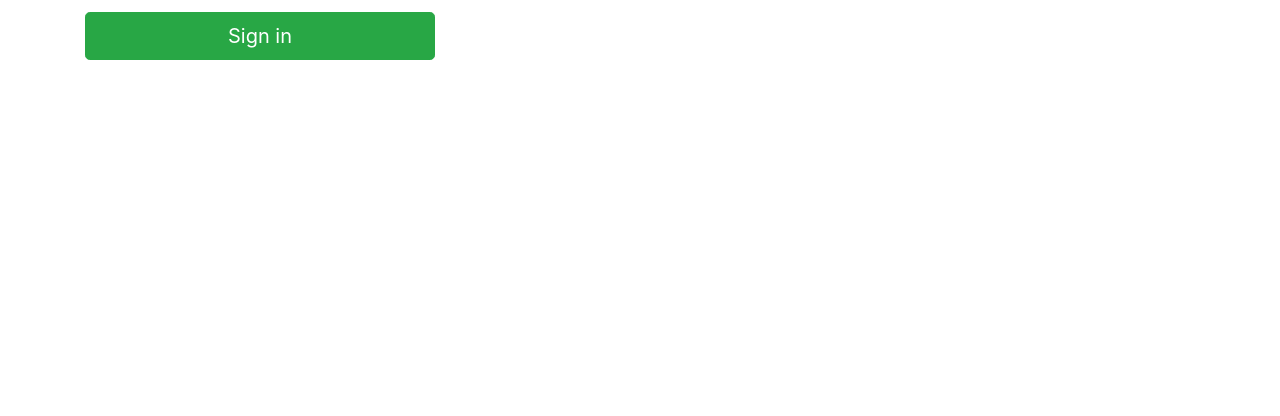
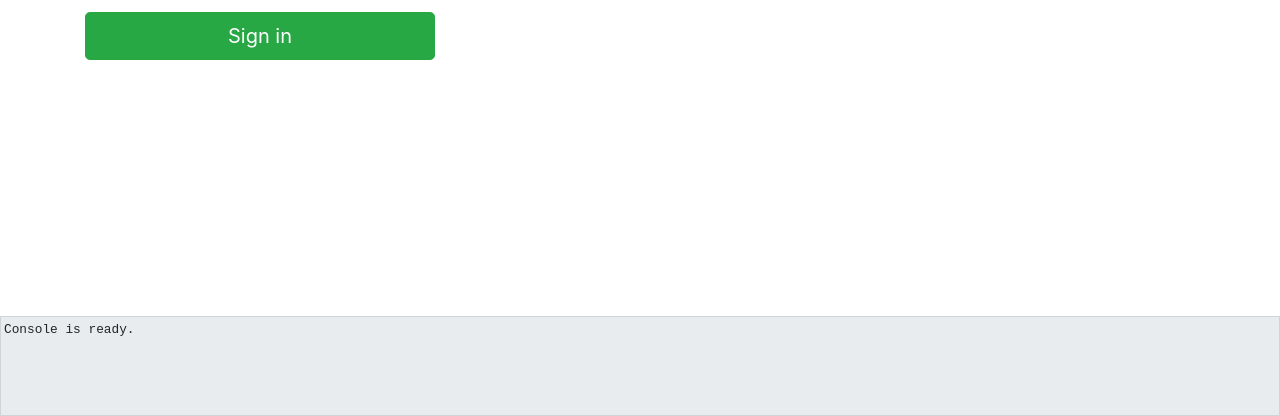
Before and after one commit to rlichiere/rallyman, a Django app: page /signup in a window 1280 px wide. Shown: the part 384-800 px from the top of the page. Run offline with Django 3.2, Linux system fonts and the light colour scheme; the visitor is signed in with stand-in values (Sample User, id 1); data that the repository does not hold is empty; some libraries are stand-ins or nearby versions.

Commit message:
* cleanup

```diff
--- /dev/null
+++ b/main/static/main/css/base.css
@@ -0,0 +1,73 @@
+
+/* Navigation */
+.tooltip div.tooltip-inner {
+    min-width: 100px;
+    max-width: 400px;
+}
+.tooltip div.tooltip-inner h1 {
+    font-size: 1.2rem;
+}
+.tooltip div.tooltip-inner p {
+    text-align: left;
+}
+.dropdown-item-group {
+    margin-left: 10px;
+    font-weight: bold;
+}
+
+/* Page layout */
+.main-page-content {
+    /* PageContent must adapt to the height of navbar and footer in accordance with their respective formulas */
+    margin-top: 56px;     /* = navbar height */
+    margin-bottom: 120px; /* = footerHeight + 20px */
+}
+footer {
+    position: fixed;
+    height: 100px;        /* Default height of footer */
+    bottom: 0;
+    width: 100%;
+}
+#MainPageConsole {
+    padding: 3px;
+    border: 1px #ced4da solid;
+    background-color: #e9ecef;
+    font-family: "Courier New", Courier, serif;
+    font-size: 0.8em;
+
+    /* default */
+    display: none;
+}
+
+/* Shortcuts */
+a.btrr-0, label.btrr-0, span.btrr-0 {
+    border-top-right-radius: 0 !important;
+}
+a.btrr-1, label.btrr-1, span.btrr-1 {
+    border-top-right-radius: .25rem !important;
+}
+a.bbrr-0, label.bbrr-0, span.bbrr-0 {
+    border-bottom-right-radius: 0 !important;
+}
+a.bbrr-1, label.bbrr-1, span.bbrr-1 {
+    border-bottom-right-radius: .25rem !important;
+}
+a.bblr-0, label.bblr-0, span.bblr-0 {
+    border-bottom-left-radius: 0 !important;
+}
+a.bblr-1, label.bblr-1, span.bblr-1 {
+    border-bottom-left-radius: .25rem !important;
+}
+a.btlr-0, label.btlr-0, span.btlr-0 {
+    border-top-left-radius: 0 !important;
+}
+a.btlr-1, label.btlr-1, span.btlr-1 {
+    border-top-left-radius: .25rem !important;
+}
+
+/* Errors */
+pre.error-details {
+    color: #721c24;;
+    border: 1px #f5c6cb solid;
+    background-color: #f8d7da;
+    padding: 7px;
+}
--- /dev/null
+++ b/main/static/main/js/utils_console.js
@@ -0,0 +1,84 @@
+
+
+/* Console
+*
+* Replace and improve the standard console.log
+*
+* By default, Console is configured to act the same way as the standard console: messages given via Console.log are directed to the standard output.
+* However, for reasons of flexibility and performance, messages are not produced by default.
+* Message production can be activated via the `.useConsole` option.
+*   Console.useConsole = true;
+*
+* In addition, it is possible to direct the messages to an UI console:
+*   - Declare the HTML elements that should support the integration of the console via `.setElementContainer()` and `.setElementContent()`
+*       Console.setElementContainer($('#some_container_element'));
+*       Console.setElementContent($('#some_element_for_content'));
+*   - Activate the UI output by calling `.useUIOutput()`
+*       Console.useUIOutput(true)
+* */
+const Console = Object();
+
+
+/* PUBLIC */
+
+
+/* Configuration */
+Console.useConsole = false;
+
+Console._eContainer = null;
+Console._eContent = null;
+
+Console.setElementContainer = function(element) {
+    this._eContainer = element;
+};
+
+Console.setElementContent = function(element) {
+    this._eContent = element;
+};
+
+Console.useStdOutput = function(show) {
+     this._useStd = (show !== false);
+};
+
+Console.useUIOutput = function(show) {
+    this._useUI = (show !== false);
+};
+
+
+/* Exploitation */
+Console.init = function() {
+    if (this.useConsole) {
+
+        if (this._useUI) {
+
+            // todo : adapt css to the console height
+
+            this._eContainer.show();
+        }
+        this.log('Console is ready.')
+    }
+};
+Console.log = function(message) {
+    if (this.useConsole) {
+        if (this._useStd) {
+            console.log(message);
+        }
+
+        if (this._useUI) {
+            let _html;
+            _html = this._eContent.html();
+            if (_html !== '') {
+                _html += '<br />';
+            }
+            _html += message;
+            console.log(_html);
+            this._eContent.html(_html);
+        }
+    }
+};
+
+
+/* PRIVATE */
+
+Console._useStd = true;
+Console._useUI = false;
--- a/main/templates/main/base.html
+++ b/main/templates/main/base.html
@@ -13,7 +13,7 @@
 <head>
     <meta name="viewport" content="width=device-width, initial-scale=1">
     <meta charset="UTF-8">
-    <title>Title</title>
+    <title>Rallyman: {% block page-title %}{% endblock %}</title>
 
     <!-- Latest compiled and minified CSS -->
     <link rel="stylesheet" href="https://maxcdn.bootstrapcdn.com/bootstrap/4.3.1/css/bootstrap.min.css">
@@ -30,80 +30,13 @@
     <!-- Latest compiled JavaScript -->
     <script src="https://maxcdn.bootstrapcdn.com/bootstrap/4.3.1/js/bootstrap.min.js"></script>
 
+    <!-- Main Base CSS -->
+    <link rel="stylesheet" href="{% static 'main/css/base.css' %}">
+
+    <!-- Main Base JavaScript -->
+    <script src="{% static 'main/js/utils_console.js' %}"></script>
+
     <style type="text/css">
-
-        /* Navigation */
-        .tooltip div.tooltip-inner {
-            min-width: 100px;
-            max-width: 400px;
-        }
-        .tooltip div.tooltip-inner h1 {
-            font-size: 1.2rem;
-        }
-        .tooltip div.tooltip-inner p {
-            text-align: left;
-        }
-        .dropdown-item-group {
-            margin-left: 10px;
-            font-weight: bold;
-        }
-
-        /* Page layout */
-        .main-page-content {
-            /* PageContent must adapt to the height of navbar and footer in accordance with their respective formulas */
-            margin-top: 56px;     /* = navbar height */
-            margin-bottom: 120px; /* = footerHeight + 20px */
-        }
-        footer {
-            position: fixed;
-            height: 100px;        /* Default height of footer */
-            bottom: 0;
-            width: 100%;
-        }
-        #MainPageConsole {
-            padding: 3px;
-            border: 1px #ced4da solid;
-            background-color: #e9ecef;
-            font-family: "Courier New", Courier, serif;
-            font-size: 0.8em;
-
-            /* default */
-            display: none;
-        }
-
-        /* Shortcuts */
-        a.btrr-0, label.btrr-0, span.btrr-0 {
-            border-top-right-radius: 0 !important;
-        }
-        a.btrr-1, label.btrr-1, span.btrr-1 {
-            border-top-right-radius: .25rem !important;
-        }
-        a.bbrr-0, label.bbrr-0, span.bbrr-0 {
-            border-bottom-right-radius: 0 !important;
-        }
-        a.bbrr-1, label.bbrr-1, span.bbrr-1 {
-            border-bottom-right-radius: .25rem !important;
-        }
-        a.bblr-0, label.bblr-0, span.bblr-0 {
-            border-bottom-left-radius: 0 !important;
-        }
-        a.bblr-1, label.bblr-1, span.bblr-1 {
-            border-bottom-left-radius: .25rem !important;
-        }
-        a.btlr-0, label.btlr-0, span.btlr-0 {
-            border-top-left-radius: 0 !important;
-        }
-        a.btlr-1, label.btlr-1, span.btlr-1 {
-            border-top-left-radius: .25rem !important;
-        }
-
-        /* Errors */
-        pre.error-details {
-            color: #721c24;;
-            border: 1px #f5c6cb solid;
-            background-color: #f8d7da;
-            padding: 7px;
-        }
 
     </style>
     {% block head %}{% endblock %}
@@ -233,71 +166,18 @@
         </div>
     </div>
 
-    <footer class="fixed-bottom">
-        <div>{% block page-footer %}{% endblock %}</div>
-        <div id="MainPageConsole">
-            <div id="MainPageConsoleContent"></div>
-        </div>
+    <footer class="fixed-bottom" id="MainPageConsole">
+        <div id="MainPageConsoleContent"></div>
     </footer>
 
     <script>
-        let Console = Object();
-
-        /* PUBLIC */
-
-        /* Configuration */
+        Console.setElementContainer($('#MainPageConsole'));
+        Console.setElementContent($('#MainPageConsoleContent'));
         Console.useConsole = true;
-
-        Console.useStdOutput = function(on) {
-            Console._useStdOutput = Boolean(on);
-        };
-        Console.useUIOutput = function(on) {
-            Console._useUIOutput = Boolean(on);
-        };
-
-        /* Exploitation */
-        Console.init = function() {
-            if (this.useConsole) {
-
-                if (this._useUIOutput) {
-
-                    // todo : adapt css to the console height
-
-                    this._elemConsole.show();
-                }
-                this.log('Console is ready.')
-            }
-        };
-        Console.log = function(message) {
-            if (this.useConsole) {
-                if (this._useStdOutput) {
-                    console.log(message);
-                }
-
-                let _html;
-                if (this._useUIOutput) {
-                    _html = this._elemConsoleContent.html();
-                    if (_html !== '') {
-                        _html += '<br />';
-                    }
-                    _html += message;
-                    console.log(_html);
-                    this._elemConsoleContent.html(_html);
-                }
-            }
-        };
-
-        /* Elements */
-        Console._elemConsole = $('#MainPageConsole');
-        Console._elemConsoleContent = $('#MainPageConsoleContent');
-
-        /* PRIVATE */
-        Console._useStdOutput = true;
-        Console._useUIOutput = false;
+        Console.useUIOutput(true);
+        Console.init();
 
         $(document).ready(function(){
-
-            Console.init();
 
             $('[data-toggle="tooltip"]').tooltip();
 
--- a/main/templates/main/home.html
+++ b/main/templates/main/home.html
@@ -1,4 +1,6 @@
 {% extends 'main/base.html' %}
+
+{% block page-title %}Home{% endblock %}
 
 {% block page-header %}Welcome in Rallyman Online{% endblock %}
 
--- a/main/templates/main/lobby.html
+++ b/main/templates/main/lobby.html
@@ -1,5 +1,7 @@
 {% extends 'main/base.html' %}
 {% load widget_tweaks %}
+
+{% block page-title %}Lobby{% endblock %}
 
 {% block page-header %}Lobby{% endblock %}
 
--- a/main/templates/main/rally_edit.html
+++ b/main/templates/main/rally_edit.html
@@ -1,5 +1,7 @@
 {% extends 'main/base.html' %}
 {% load widget_tweaks %}
+
+{% block page-title %}Edit rally stages{% endblock %}
 
 {% block page-header %}Edit rally stages{% endblock %}
 
--- a/main/templates/main/rally_show.html
+++ b/main/templates/main/rally_show.html
@@ -1,7 +1,9 @@
 {% extends 'main/base.html' %}
 {% load widget_tweaks %}
 
-{% block page-header %}Rally {{ rally.label }}{% endblock %}
+{% block page-title %}Rally {{ rally.label }}{% endblock %}
+
+{% block page-header %}Rally: {{ rally.label }}{% endblock %}
 
 {% block page-body %}
 
--- a/rallyman/settings.py
+++ b/rallyman/settings.py
@@ -16,7 +16,6 @@ from django.contrib.messages import constants as messages
 
 # Build paths inside the project like this: os.path.join(BASE_DIR, ...)
 BASE_DIR = os.path.dirname(os.path.dirname(os.path.abspath(__file__)))
-
 
 # Quick-start development settings - unsuitable for production
 # See https://docs.djangoproject.com/en/1.11/howto/deployment/checklist/
--- a/user/templates/user/profile.html
+++ b/user/templates/user/profile.html
@@ -1,6 +1,7 @@
 {% extends 'main/base.html' %}
 {% load widget_tweaks %}
 
+{% block page-title %}Profile{% endblock %}
 {% block page-header %}Profile{% endblock %}
 
 {% block page-body %}
--- a/user/templates/user/signin.html
+++ b/user/templates/user/signin.html
@@ -1,6 +1,7 @@
 {% extends 'main/base.html' %}
 {% load widget_tweaks %}
 
+{% block page-title %}Sign in{% endblock %}
 {% block page-header %}Sign in{% endblock %}
 
 {% block page-body %}
--- a/user/templates/user/signup_form.html
+++ b/user/templates/user/signup_form.html
@@ -1,5 +1,7 @@
 {% extends 'main/base.html' %}
 {% load widget_tweaks %}
+
+{% block page-title %}Sign up{% endblock %}
 
 {% block page-header %}Sign up{% endblock %}
 
```
